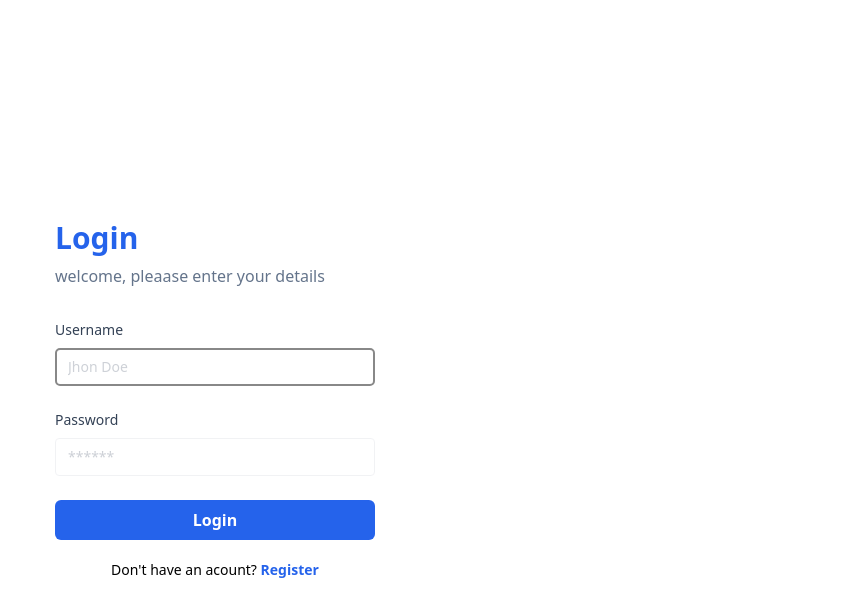
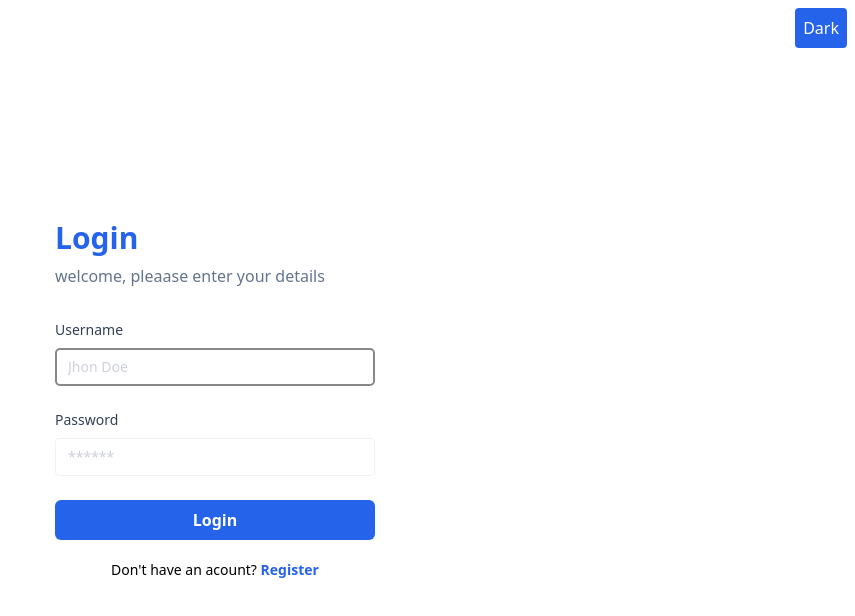
Before and after one commit to lukman2024/react, a React (Vite) app in the folder my-react-app/: page /login in a window 1280 px wide. Shown: the top 616 px of the page, without its empty margins (425-1280 px from the left). Built offline with nearby package versions, Linux system fonts and the light colour scheme.

Commit message:
Belajar reactJS (useContext)

```diff
--- a/my-react-app/src/components/Fragments/TableCart.jsx
+++ b/my-react-app/src/components/Fragments/TableCart.jsx
@@ -1,10 +1,12 @@
-import { useEffect, useRef, useState } from "react";
+import { useContext, useEffect, useRef, useState } from "react";
 import { useSelector } from "react-redux";
+import { DarkMode } from "../../context/DarkMode";
 
 const TableCart = (props) => {
   const { products } = props;
   const cart = useSelector((state) => state.cart.data);
   const [totalPrice, setTotalPrice] = useState(0);
+  const { isDarkMode } = useContext(DarkMode);
 
   useEffect(() => {
     if (products.length > 0 && cart.length > 0) {
@@ -28,7 +30,7 @@
   }, [cart]);
 
   return (
-    <table className="text-left table-auto border-separate border-spacing-x-5">
+    <table className={`text-left table-auto border-separate border-spacing-x-5 ${isDarkMode && "text-white"}`}>
       <thead>
         <tr>
           <th>Product</th>
--- a/my-react-app/src/components/Layout/AuthLayouts.jsx
+++ b/my-react-app/src/components/Layout/AuthLayouts.jsx
@@ -1,9 +1,16 @@
+import { useContext } from "react";
 import { Link } from "react-router-dom";
+import { DarkMode } from "../../context/DarkMode";
+
 const AuthLayout = (props) => {
   const { children, title, type } = props;
+  const { isDarkMode, setIsDarkMode } = useContext(DarkMode);
   return (
-    <div className="flex justify-center min-h-screen items-center">
+    <div className={`flex justify-center min-h-screen items-center ${isDarkMode && "bg-slate-900"}`}>
       <div className="w-full max-w-xs">
+        <button className="absolute right-2 top-2 bg-blue-600 p-2 text-white rounded" onClick={() => setIsDarkMode(!isDarkMode)}>
+          {isDarkMode ? "Light" : "Dark"}
+        </button>
         <h1 className="text-3xl font-bold mb-2 text-blue-600">{title}</h1>
         <p className="font-medium text-slate-500 mb-8">welcome, pleaase enter your details</p>
         {children}
--- a/my-react-app/src/components/Layout/Navbar.jsx
+++ b/my-react-app/src/components/Layout/Navbar.jsx
@@ -1,10 +1,12 @@
-import { useEffect, useState } from "react";
+import { useContext, useEffect, useState } from "react";
 import { useLogin } from "../../hooks/useLogin";
 import Button from "../Elements/Button";
 import { useSelector } from "react-redux";
+import { DarkMode } from "../../context/DarkMode";
 
 const Navbar = () => {
   const username = useLogin();
+  const { isDarkMode, setIsDarkMode } = useContext(DarkMode);
   const [totalCart, setTotalCart] = useState(0);
   const cart = useSelector((state) => state.cart.data);
 
@@ -25,7 +27,11 @@
       <Button className="ml-5 bg-black" onClick={handleLogout}>
         Logout
       </Button>
-      <div className="flex items-center bg-gray-800 p-2 rounded-md ml-5">{totalCart}</div>
+
+      <div className="flex items-center bg-gray-800 p-2 rounded-md ml-5 mr-5">{totalCart}</div>
+      <Button className="bg-black px-10 mx-5 text-white rounded" onClick={() => setIsDarkMode(!isDarkMode)}>
+        {isDarkMode ? "Light" : "Dark"}
+      </Button>
     </div>
   );
 };
--- /dev/null
+++ b/my-react-app/src/context/DarkMode.jsx
@@ -0,0 +1,12 @@
+import { createContext, useState } from "react";
+
+const DarkModeContext = createContext();
+
+const DarkModeContexProvider = ({ children }) => {
+  const [isDarkMode, setIsDarkMode] = useState(false);
+
+  return <DarkModeContext.Provider value={{ isDarkMode, setIsDarkMode }}>{children}</DarkModeContext.Provider>;
+};
+
+export const DarkMode = DarkModeContext;
+export default DarkModeContexProvider;
--- a/my-react-app/src/main.jsx
+++ b/my-react-app/src/main.jsx
@@ -10,6 +10,8 @@
 import DetailProductPage from "./pages/detailProduct.jsx";
 import { Provider } from "react-redux";
 import store from "./redux/store.js";
+import Navbar from "./components/Layout/Navbar.jsx";
+import DarkModeContexProvider from "./context/DarkMode.jsx";
 
 const router = createBrowserRouter([
   {
@@ -42,7 +44,9 @@
 ReactDOM.createRoot(document.getElementById("root")).render(
   <React.StrictMode>
     <Provider store={store}>
-      <RouterProvider router={router} />
+      <DarkModeContexProvider>
+        <RouterProvider router={router} />
+      </DarkModeContexProvider>
     </Provider>
   </React.StrictMode>
 );
--- a/my-react-app/src/pages/product.jsx
+++ b/my-react-app/src/pages/product.jsx
@@ -1,11 +1,13 @@
-import { Fragment, useEffect, useState } from "react";
+import { Fragment, useContext, useEffect, useState } from "react";
 import CardProduct from "../components/Fragments/CartProduct";
 import { getProducts } from "../services/product.service";
 import { useLogin } from "../hooks/useLogin";
 import TableCart from "../components/Fragments/TableCart";
 import Navbar from "../components/Layout/Navbar";
+import { DarkMode } from "../context/DarkMode";
 
 const ProductsPage = () => {
+  const { isDarkMode, setIsDarkMode } = useContext(DarkMode);
   const [products, setProducts] = useState([]);
   useLogin();
 
@@ -18,7 +20,7 @@
   return (
     <Fragment>
       <Navbar />
-      <div className="flex justify-center py-5">
+      <div className={`flex justify-center py-5 ${isDarkMode && "bg-slate-900"}`}>
         <div className="w-4/6 flex flex-wrap">
           {products.length > 0 &&
             products.map((product) => (
```
